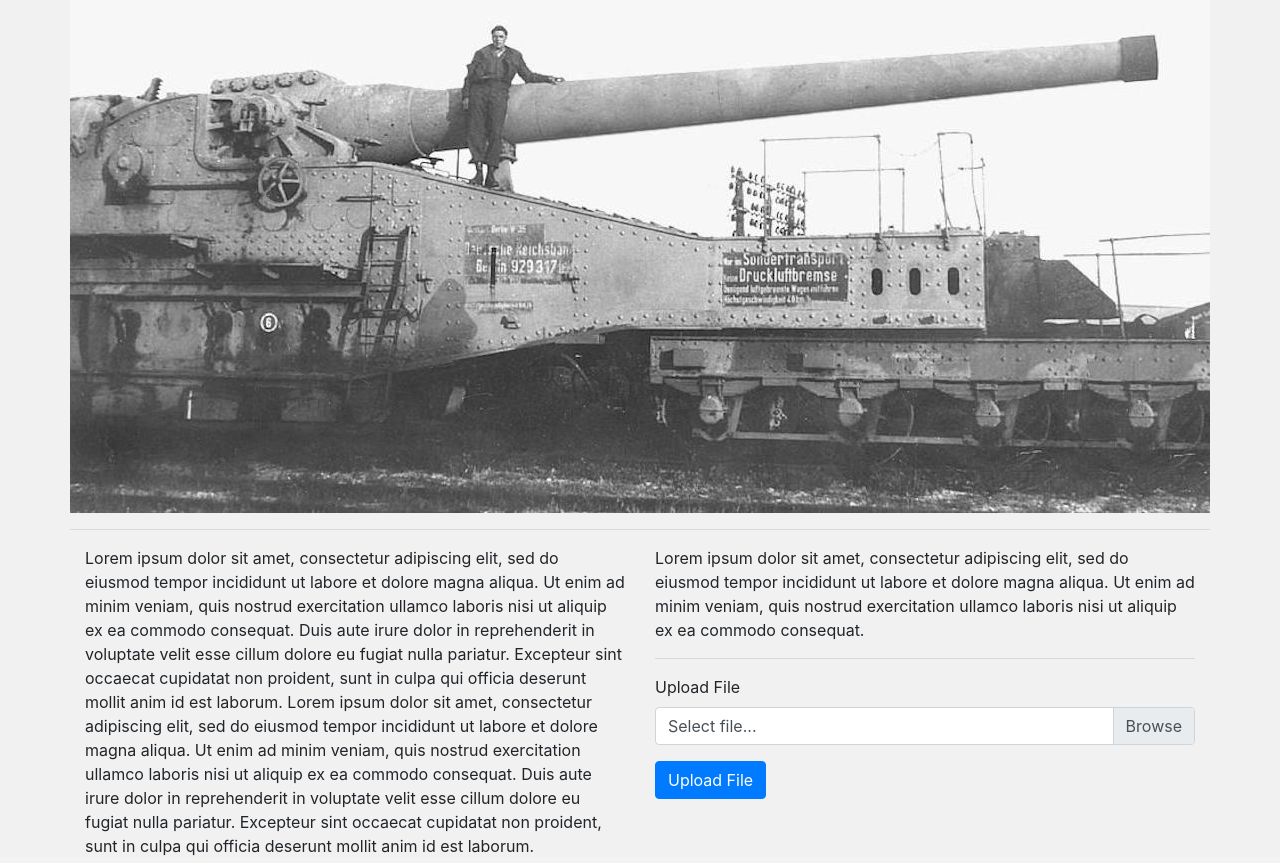
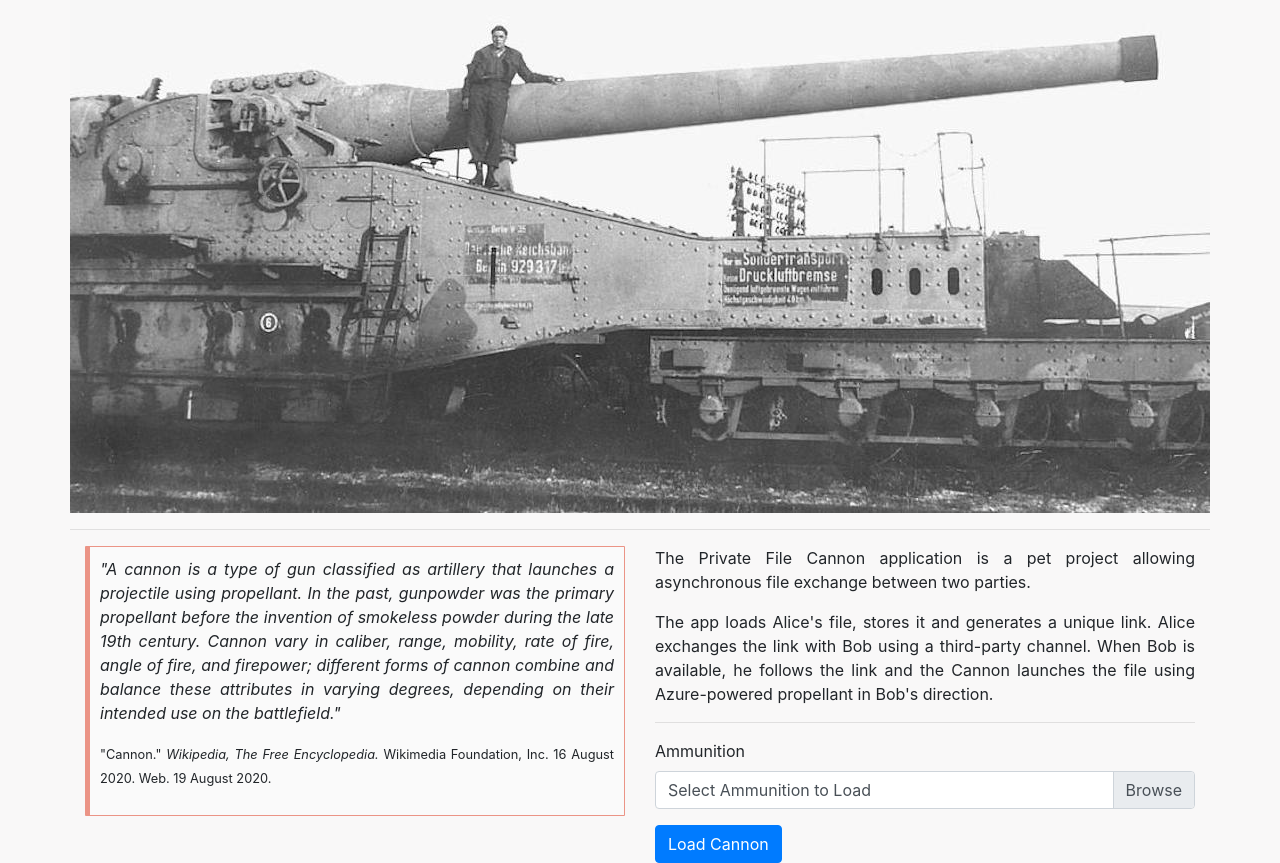
Before and after one commit to hubacekjirka/privateFileCannon, a Flask app: page / in a window 1280 px wide. Shown: the part 57-920 px from the top of the page. Run offline with Flask 2, Linux system fonts and the light colour scheme; some libraries are stand-ins or nearby versions.

Commit message:
Text the front page (#10)
Add quote block into style.css
Text the upload.html page, refactor HTML

```diff
--- a/app/static/css/style.css
+++ b/app/static/css/style.css
@@ -1,3 +1,21 @@
+/* Colour palette: https://coolors.co/f3de8a-353a3f-eb9486-f9f8f8-75b9be */
+
 body {
-    background-color: #f1f1f1;
+    background-color: #F9F8F8;
+    text-align: justify;
 }
+
+blockquote {
+    border: 1px solid #EB9486;
+    border-left: 5px solid #EB9486;
+    border-radius: 1px;
+    background: #fafafa;
+    margin: 0px;
+    padding: 10px 10px;
+}
+
+blockquote .small {
+    display: block;
+    font-size: 80%;
+    text-align: right;
+}
--- a/app/templates/upload.html
+++ b/app/templates/upload.html
@@ -1,8 +1,8 @@
 {% extends "base.html" %}
 {% block title %}Private File Cannon{% endblock %}
 {% set active_page = "home" %}
+{% block main %}
 
-{% block main %}
 {% with messages = get_flashed_messages() %}
     {% if messages %}
         {% for msg in messages %}
@@ -26,34 +26,48 @@
 
     <div class="row">
         <div class="col">
-                Lorem ipsum dolor sit amet, consectetur adipiscing elit, sed do eiusmod tempor incididunt ut labore et
-                dolore magna aliqua. Ut enim ad minim veniam, quis nostrud exercitation ullamco laboris nisi ut aliquip ex
-                ea commodo consequat. Duis aute irure dolor in reprehenderit in voluptate velit esse cillum dolore eu fugiat
-                nulla pariatur. Excepteur sint occaecat cupidatat non proident, sunt in culpa qui officia deserunt mollit
-                anim id est laborum.
-                Lorem ipsum dolor sit amet, consectetur adipiscing elit, sed do eiusmod tempor incididunt ut labore et
-                dolore magna aliqua. Ut enim ad minim veniam, quis nostrud exercitation ullamco laboris nisi ut aliquip ex
-                ea commodo consequat. Duis aute irure dolor in reprehenderit in voluptate velit esse cillum dolore eu fugiat
-                nulla pariatur. Excepteur sint occaecat cupidatat non proident, sunt in culpa qui officia deserunt mollit
-                anim id est laborum.
+            <blockquote>
+                <p>
+                    <em>
+                        "A cannon is a type of gun classified as artillery that launches a projectile using propellant.
+                        In the past, gunpowder was the primary propellant before the invention of smokeless powder
+                        during the late 19th century. Cannon vary in caliber, range, mobility, rate of fire, angle of
+                        fire, and firepower; different forms of cannon combine and balance these attributes in varying
+                        degrees, depending on their intended use on the battlefield."
+                    </em>
+                </p>
+                <p>
+                    <small>
+                        <!-- https://poorvucenter.yale.edu/writing/using-sources/citing-internet-sources#Wikipedia -->
+                        "Cannon." <i>Wikipedia, The Free Encyclopedia.</i> Wikimedia Foundation, Inc. 16 August 2020.
+                        Web. 19 August 2020.
+                    </small>
+                </p>
+            </blockquote>
+
         </div>
         <div class="col">
-                Lorem ipsum dolor sit amet, consectetur adipiscing elit, sed do eiusmod tempor incididunt ut labore et
-                dolore magna aliqua. Ut enim ad minim veniam, quis nostrud exercitation ullamco laboris nisi ut aliquip ex
-                ea commodo consequat.
+            <p>
+                The Private File Cannon application is a pet project allowing asynchronous file exchange between two parties.
+            </p>
+
+            <p>
+                The app loads Alice's file, stores it and generates a unique link. Alice exchanges the link with Bob using
+                a third-party channel. When Bob is available, he follows the link and the Cannon launches the file using
+                Azure-powered propellant in Bob's direction.
+            </p>
             <hr>
 
             <form action="/" method="POST" enctype="multipart/form-data">
 
                 <div class="form-group">
-                        <label>Upload File</label>
+                    <label>Ammunition</label>
                     <div class="custom-file">
                         <input oninput="filesize(this)" type="file" class="custom-file-input" name="file" id="file">
-                            <label class="custom-file-label" for="file">Select file...</label>
+                        <label class="custom-file-label" for="file">Select Ammunition to Load</label>
                     </div>
                 </div>
-
-                    <button type="submit" class="btn btn-primary">Upload File</button>
+                <button type="submit" class="btn btn-primary">Load Cannon</button>
 
             </form>
         </div>
@@ -61,13 +75,11 @@
 
 </div>
 
-    {% endblock %}
-
-    {% block script %}
+{% endblock %} {% block script %}
 <script>
-        function filesize(elem){
+    function filesize(elem) {
         console.log(elem.files[0].size)
-            document.cookie=`fileSize=${elem.files[0].size}`
+        document.cookie = `fileSize=${elem.files[0].size}`
     }
 </script>
 
```
Lines whose indentation alone changed are shown as unchanged.
